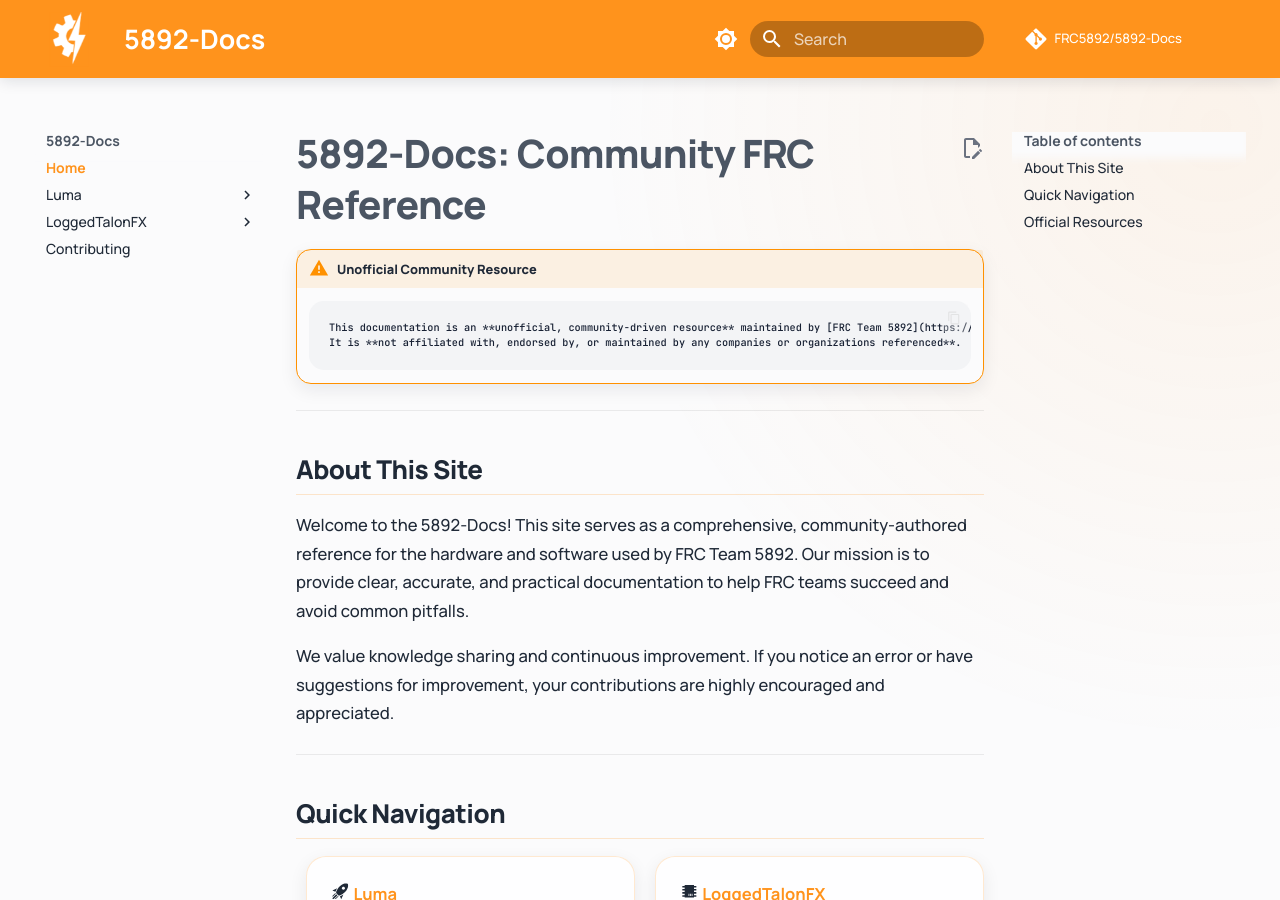
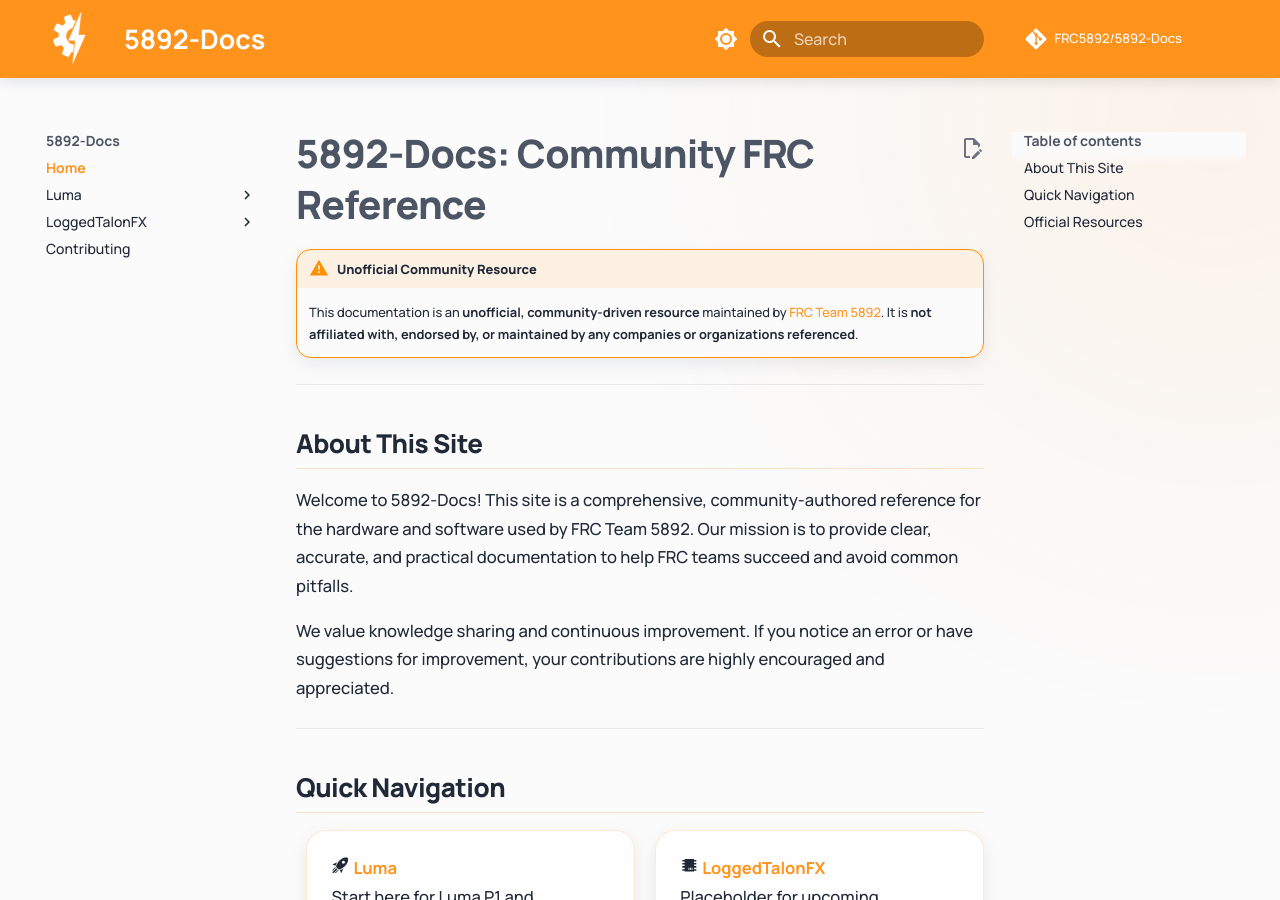
Before and after one commit to FRC5892/Luma-Docs, an MkDocs documentation site: the page built from docs/index.md, in a window 1280 px wide and 900 px high. Built offline with MkDocs 1.6.1 and Material for MkDocs 9.7.7, drawn with Linux system fonts in a browser that asks for light colours; comment, search, counter and statistics services are not loaded.

Commit message:
Refactor index.md for improved formatting: adjust spacing and section breaks for better readability

```diff
--- a/docs/index.md
+++ b/docs/index.md
@@ -1,20 +1,22 @@
+
 
 
 # 5892-Docs: Community FRC Reference
 
 !!! warning "Unofficial Community Resource"
-        This documentation is an **unofficial, community-driven resource** maintained by [FRC Team 5892](https://github.com/FRC5892).
-        It is **not affiliated with, endorsed by, or maintained by any companies or organizations referenced**.
+    This documentation is an **unofficial, community-driven resource** maintained by [FRC Team 5892](https://github.com/FRC5892).
+    It is **not affiliated with, endorsed by, or maintained by any companies or organizations referenced**.
 
 ---
 
 ## About This Site
 
-Welcome to the 5892-Docs! This site serves as a comprehensive, community-authored reference for the hardware and software used by FRC Team 5892. Our mission is to provide clear, accurate, and practical documentation to help FRC teams succeed and avoid common pitfalls.
+Welcome to 5892-Docs! This site is a comprehensive, community-authored reference for the hardware and software used by FRC Team 5892. Our mission is to provide clear, accurate, and practical documentation to help FRC teams succeed and avoid common pitfalls.
 
 We value knowledge sharing and continuous improvement. If you notice an error or have suggestions for improvement, your contributions are highly encouraged and appreciated.
 
 ---
+
 
 ## Quick Navigation
 
@@ -33,6 +35,9 @@ We value knowledge sharing and continuous improvement. If you notice an error or
 
 ---
 
+
+---
+
 ## Official Resources
 
 | Resource               | Link                                                         |
@@ -43,4 +48,7 @@ We value knowledge sharing and continuous improvement. If you notice an error or
 
 ---
 
+
+---
+
 *This project is created and maintained by students from [FRC 5892](https://www.team5892.org/). Community contributions are always welcome!*
```
